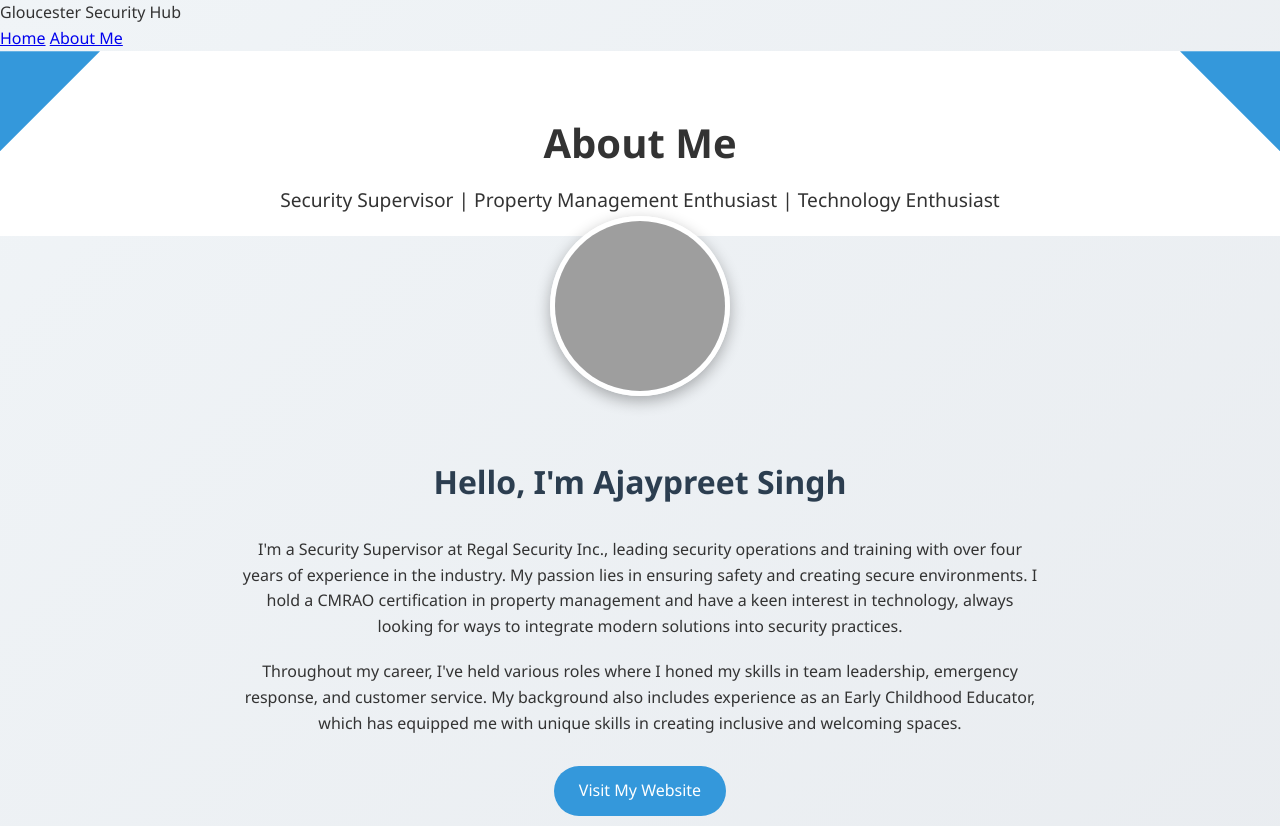
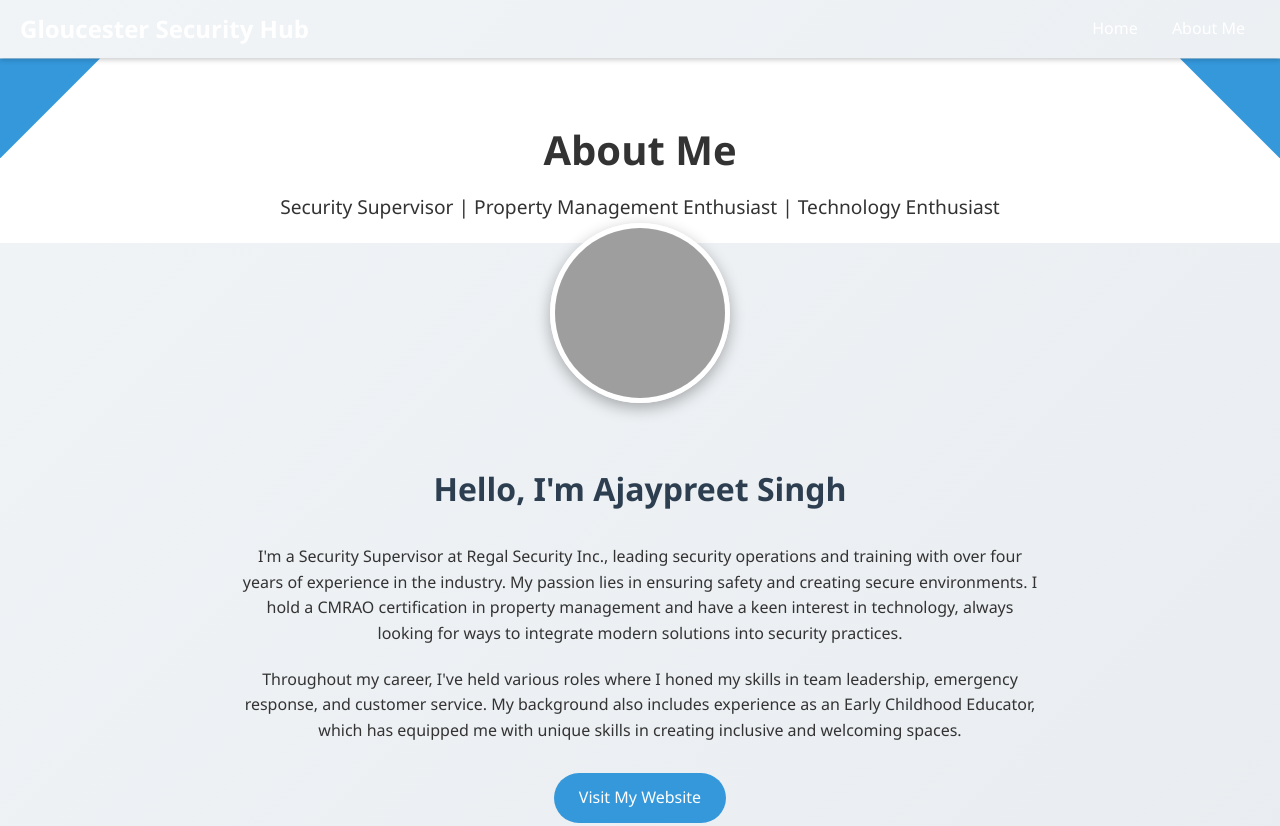
Before and after one commit to ajay3455/gloucester_tools, a plain HTML site: page aboutme.html in a window 1280 px wide. Shown: the top 826 px of the page. Drawn offline with Linux system fonts and the light colour scheme; grey boxes are pictures that could not be loaded.

Commit message:
Update aboutme.html

```diff
--- a/aboutme.html
+++ b/aboutme.html
@@ -267,6 +267,37 @@
                 align-items: center;
             }
         }
+ /* Navigation Bar */
+        nav {
+            width: 100%;
+            background-color: var(--primary-color);
+            color: white;
+            padding: 10px 20px;
+            display: flex;
+            justify-content: space-between;
+            align-items: center;
+            box-shadow: 0px 2px 5px rgba(0, 0, 0, 0.2);
+            position: sticky;
+            top: 0;
+            z-index: 1000;
+        }
+
+        nav .nav-logo {
+            font-size: 1.5rem;
+            font-weight: bold;
+        }
+
+        nav .nav-links a {
+            color: white;
+            text-decoration: none;
+            margin: 0 15px;
+            font-size: 1rem;
+            transition: color 0.3s;
+        }
+
+        nav .nav-links a:hover {
+            color: var(--yellow-color);
+        }
     </style>
 </head>
 <body>
```
